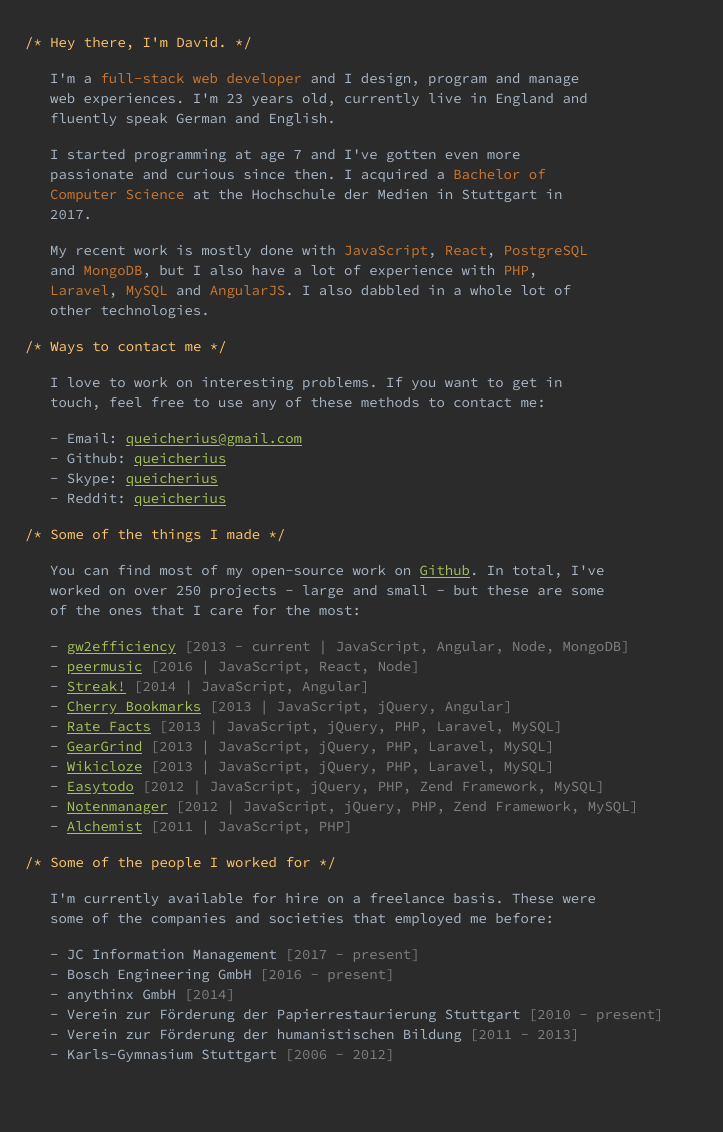
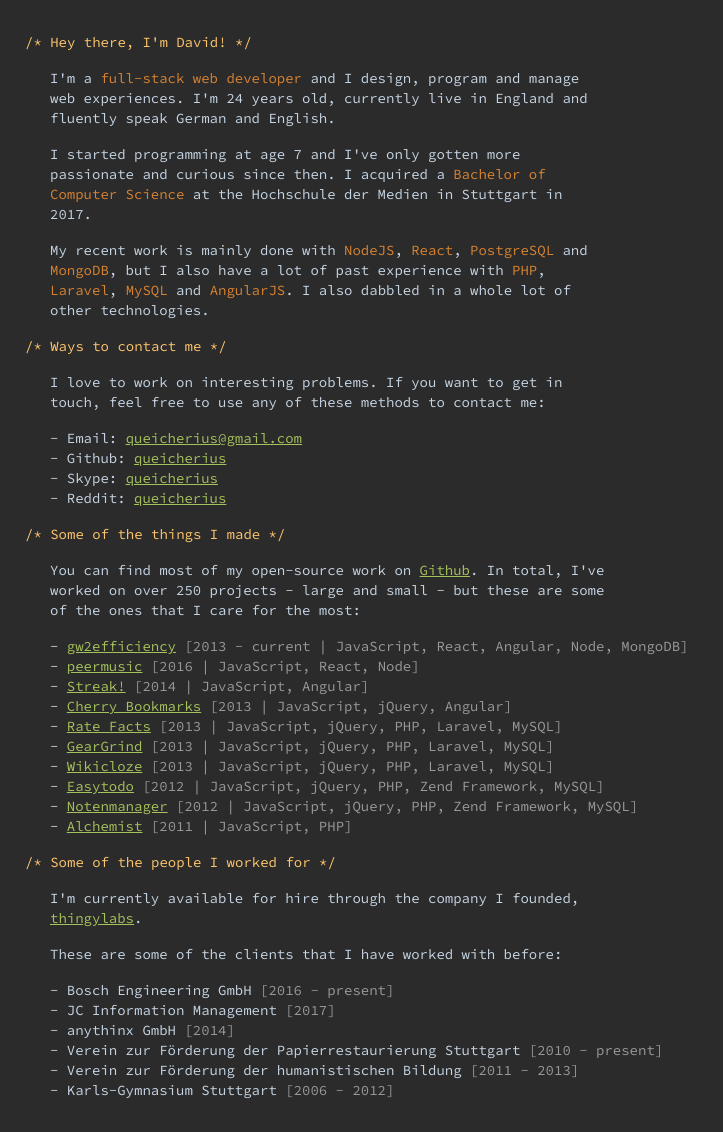
Before and after one commit to queicherius/david-reess.de, a PHP site: page / in a window 1280 px wide. Shown: the whole page, without its empty margins (0-723 px from the left). Before the commit the page ends 1063 px from the top, so only its background shows below. Run offline with PHP 8.4, Linux system fonts and the light colour scheme.

Commit message:
Small stylistic fixes + text changes

```diff
--- a/index.html
+++ b/index.html
@@ -4,9 +4,9 @@
   <meta charset="utf-8">
   <meta name="viewport" content="width=device-width, initial-scale=1">
 
-  <title>David Reeß</title>
-  <meta name="description" content="The personal website of David Reeß, full-stack web developer">
-  <meta name="author" content="David Reeß">
+  <title>David Reess</title>
+  <meta name="description" content="The personal website of David Reess, full-stack web developer and designer">
+  <meta name="author" content="David Reess">
 
   <link href="https://fonts.googleapis.com/css?family=Source+Code+Pro:400,700" rel="stylesheet">
   <link rel="stylesheet" href="styles.css">
@@ -15,20 +15,20 @@
 
 <div class="section-wrapper">
 <section>
-  <h1 class="first">Hey there, I'm David.</h1>
+  <h1 class="first">Hey there, I'm David!</h1>
 
   <p>
     I'm a <strong>full-stack web developer</strong> and I design, program and manage web experiences.
-    I'm 23 years old, currently live in England and fluently speak German and English.
+    I'm 24 years old, currently live in England and fluently speak German and English.
   </p>
 
   <p>
-    I started programming at age 7 and I've gotten even more passionate and curious since then.
+    I started programming at age 7 and I've only gotten more passionate and curious since then.
     I acquired a <strong>Bachelor of Computer Science</strong> at the Hochschule der Medien in Stuttgart in 2017.
   </p>
 
   <p>
-    My recent work is mostly done with <strong>JavaScript</strong>, <strong>React</strong>, <strong>PostgreSQL</strong> and <strong>MongoDB</strong>, but I also have a lot of experience with <strong>PHP</strong>, <strong>Laravel</strong>, <strong>MySQL</strong> and <strong>AngularJS</strong>. I also dabbled in a whole lot of other technologies.
+    My recent work is mainly done with <strong>NodeJS</strong>, <strong>React</strong>, <strong>PostgreSQL</strong> and <strong>MongoDB</strong>, but I also have a lot of past experience with <strong>PHP</strong>, <strong>Laravel</strong>, <strong>MySQL</strong> and <strong>AngularJS</strong>. I also dabbled in a whole lot of other technologies.
   </p>
 </section>
 
@@ -56,7 +56,7 @@
   </p>
 
   <ul class="big-list">
-    <li><a href="https://gw2efficiency.com">gw2efficiency</a> <span class="comment">2013 - current | JavaScript, Angular, Node, MongoDB</span></li>
+    <li><a href="https://gw2efficiency.com">gw2efficiency</a> <span class="comment">2013 - current | JavaScript, React, Angular, Node, MongoDB</span></li>
     <li><a href="https://peermusic.github.io/">peermusic</a> <span class="comment">2016 | JavaScript, React, Node</span></li>
     <li><a href="https://streak.david-reess.de">Streak!</a> <span class="comment">2014 | JavaScript, Angular</span></li>
     <li><a href="https://chrome.google.com/webstore/detail/cherry-bookmarks/onmnaegclpkfdmikoclheajeonnlmoin">Cherry Bookmarks</a> <span class="comment">2013 | JavaScript, jQuery, Angular</span></li>
@@ -73,12 +73,16 @@
   <h1>Some of the people I worked for</h1>
 
   <p>
-    I'm currently available for hire on a freelance basis. These were some of the companies and societies that employed me before:
+    I'm currently available for hire through the company I founded, <a href="http://thingylabs.de/">thingylabs</a>.
+  </p>
+
+  <p>
+    These are some of the clients that I have worked with before:
   </p>
 
   <ul class="big-list">
-    <li>JC Information Management <span class="comment">2017 - present</span></li>
     <li>Bosch Engineering GmbH <span class="comment">2016 - present</span></li>
+    <li>JC Information Management <span class="comment">2017</span></li>
     <li>anythinx GmbH <span class="comment">2014</span></li>
     <li>Verein zur Förderung der Papierrestaurierung Stuttgart <span class="comment">2010 - present</span></li>
     <li>Verein zur Förderung der humanistischen Bildung <span class="comment">2011 - 2013</span></li>
--- a/styles.css
+++ b/styles.css
@@ -12,24 +12,22 @@
 /* Generic styles */
 
 body {
-  font-family: "Source Code Pro", sans-serif;
+  font-family: "Source Code Pro", monospace;
   font-size: 14px;
   line-height: 20px;
-  color: #A9B7C6;
+  color: #c6d5e4;
   background-color: #2B2B2B;
   padding: 32px 25px 16px 25px;
 }
 
 strong {
   font-weight: normal;
-  color: #CC7832;
+  color: #D88332;
 }
 
 a {
   color: #A5C25C;
-  text-decoration: none;
-  text-shadow: 1px 1px 0 #2B2B2B, -1px 1px 0 #2B2B2B, 2px 0 0 #2B2B2B, -2px 0 0 #2B2B2B;
-  box-shadow: inset 0 -1px 0 0 #2B2B2B, inset 0 -2px 0 0 #A5C25C;
+  text-decoration: underline;
 }
 
 /* Section behaviour */
@@ -41,7 +39,7 @@
 
   body {
     display: flex;
-    justify-content: middle;
+    justify-content: center;
   }
 
   .section-wrapper {
@@ -88,7 +86,7 @@
 /* "Comment"-style texts */
 
 .comment {
-  color: #808080;
+  color: #999999;
 }
 
 .comment:before {
@@ -115,7 +113,7 @@
 
 @media (max-width: 700px) {
   p, ul, .project-description {
-    margin-left: 0px;
+    margin-left: 0;
   }
 
   ul.big-list li {
```
